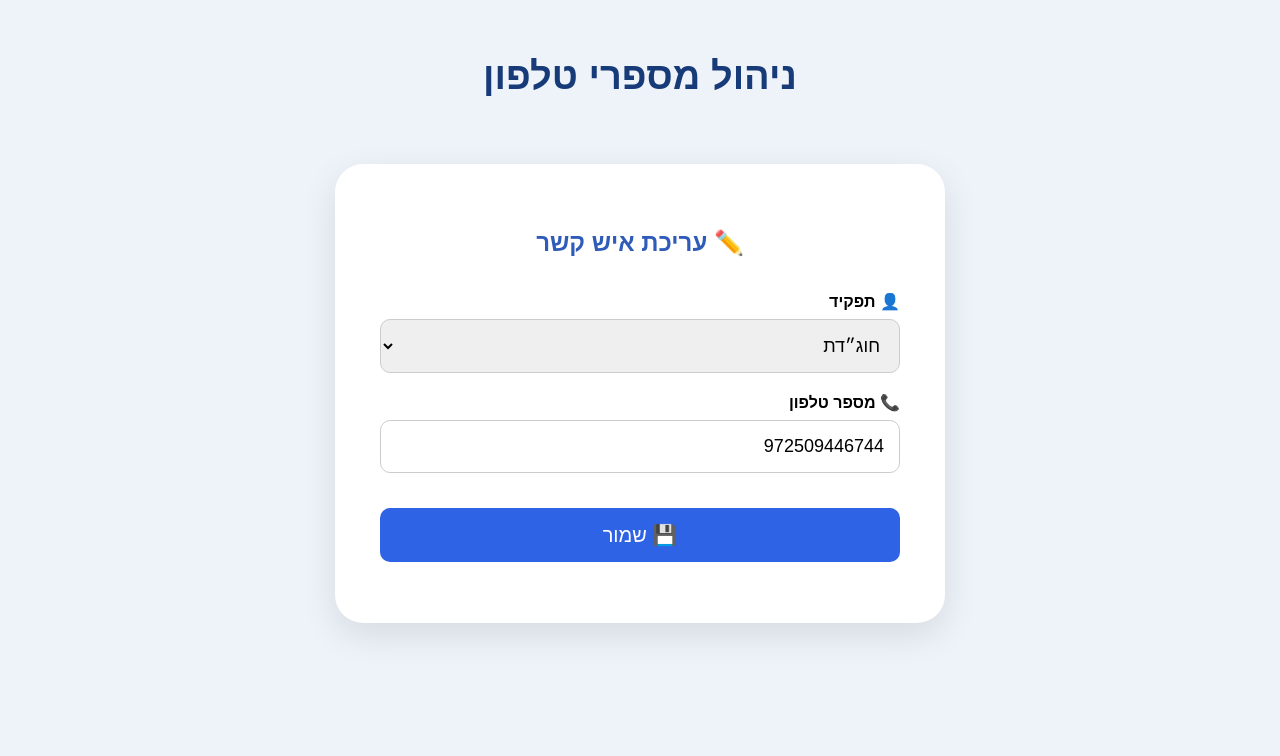
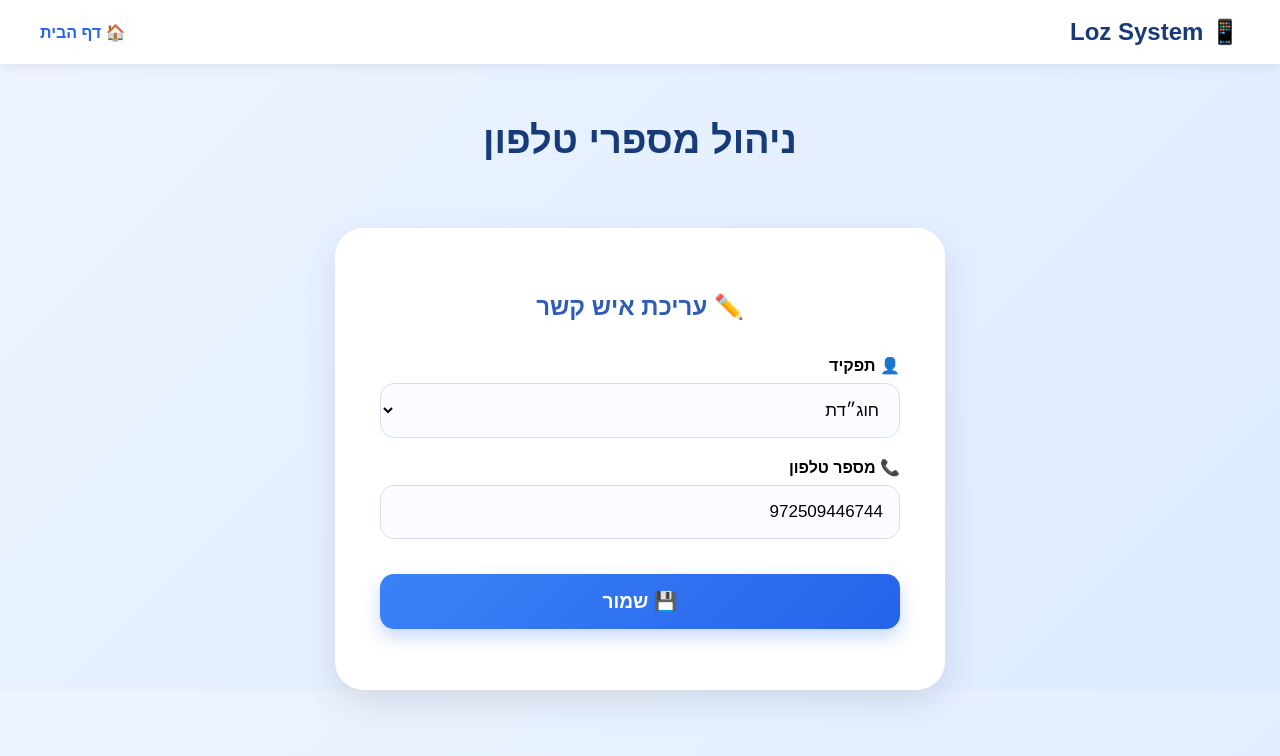
Before and after one commit to yuvalyogev221/loz-system, a Flask app: page /admin in a window 1280 px wide. Shown: the top 756 px of the page. Run offline with Flask 3, Linux system fonts and the light colour scheme; data comes from the database, SQL or seed files in the repository.

Commit message:
Refactor styles in admin.html for improved UI
Updated styles for background, buttons, and inputs.

```diff
--- a/templates/admin.html
+++ b/templates/admin.html
@@ -11,7 +11,7 @@
         body{
 
             margin:0;
-            background:#EEF3FA;
+            background:linear-gradient(135deg,#EEF4FF,#DCEBFF);
             font-family:Arial;
             display:flex;
             flex-direction:column;
@@ -51,7 +51,15 @@
             box-shadow:
                 0 12px 35px rgba(0,0,0,.10);
 
-            transition:.25s;
+            transition:all .25s ease;
+
+        }
+
+        .card:hover{
+
+            transform:translateY(-4px);
+
+            box-shadow:0 18px 45px rgba(0,0,0,.12);
 
         }
 
@@ -76,31 +84,121 @@
         input{
 
             width:100%;
-            padding:15px;
-            font-size:18px;
-            border-radius:10px;
-            border:1px solid #CCC;
+
+            padding:16px;
+
+            font-size:17px;
+
+            border-radius:14px;
+
+            border:1px solid #D6DEEB;
+
+            background:#FAFCFF;
+
             box-sizing:border-box;
+
+            transition:all .25s ease;
+
+            outline:none;
+
+        }
+
+        select:focus,
+        input:focus{
+
+            border-color:#3B82F6;
+
+            box-shadow:0 0 0 4px rgba(59,130,246,.15);
 
         }
 
         button{
 
     width:100%;
+
     margin-top:35px;
-            padding:15px;
-            font-size:20px;
+
+    padding:16px;
+
+    font-size:19px;
+
+    font-weight:bold;
+
     border:none;
-            border-radius:10px;
-            background:#2F63E6;
+
+    border-radius:14px;
+
+    background:linear-gradient(135deg,#3B82F6,#2563EB);
+
     color:white;
+
     cursor:pointer;
+
+    transition:all .25s ease;
+
+    box-shadow:0 8px 18px rgba(37,99,235,.25);
 
 }
 
 button:hover{
 
-            background:#214CB7;
+    transform:translateY(-2px);
+
+    box-shadow:0 12px 24px rgba(37,99,235,.35);
+
+}
+
+button:active{
+
+    transform:translateY(1px);
+
+}
+
+        header{
+
+    width:100%;
+
+    background:white;
+
+    padding:18px 40px;
+
+    box-sizing:border-box;
+
+    display:flex;
+
+    justify-content:space-between;
+
+    align-items:center;
+
+    box-shadow:0 2px 12px rgba(0,0,0,.08);
+
+}
+
+.logo{
+
+    font-size:24px;
+
+    font-weight:bold;
+
+    color:#173B78;
+
+}
+
+.home-button{
+
+    text-decoration:none;
+
+    color:#2563EB;
+
+    font-weight:bold;
+
+    transition:.2s;
+
+}
+
+.home-button:hover{
+
+    color:#173B78;
 
 }
 
@@ -109,6 +207,18 @@
 </head>
 
 <body>
+
+<header>
+
+    <div class="logo">
+        📱 Loz System
+    </div>
+
+    <a href="/" class="home-button">
+        🏠 דף הבית
+    </a>
+
+</header>
 
 <h1>ניהול מספרי טלפון</h1>
 
```
Lines whose indentation alone changed are shown as unchanged.
